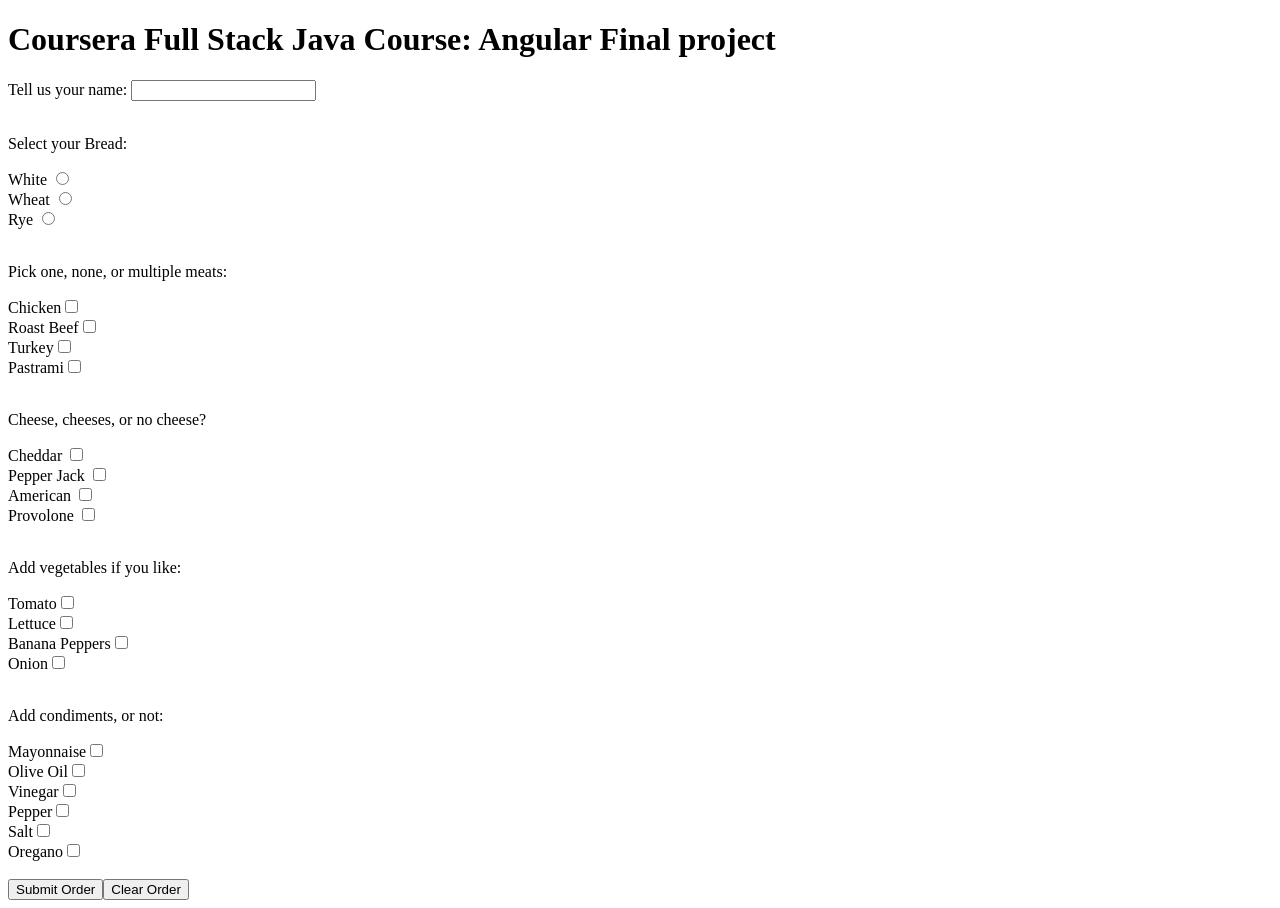
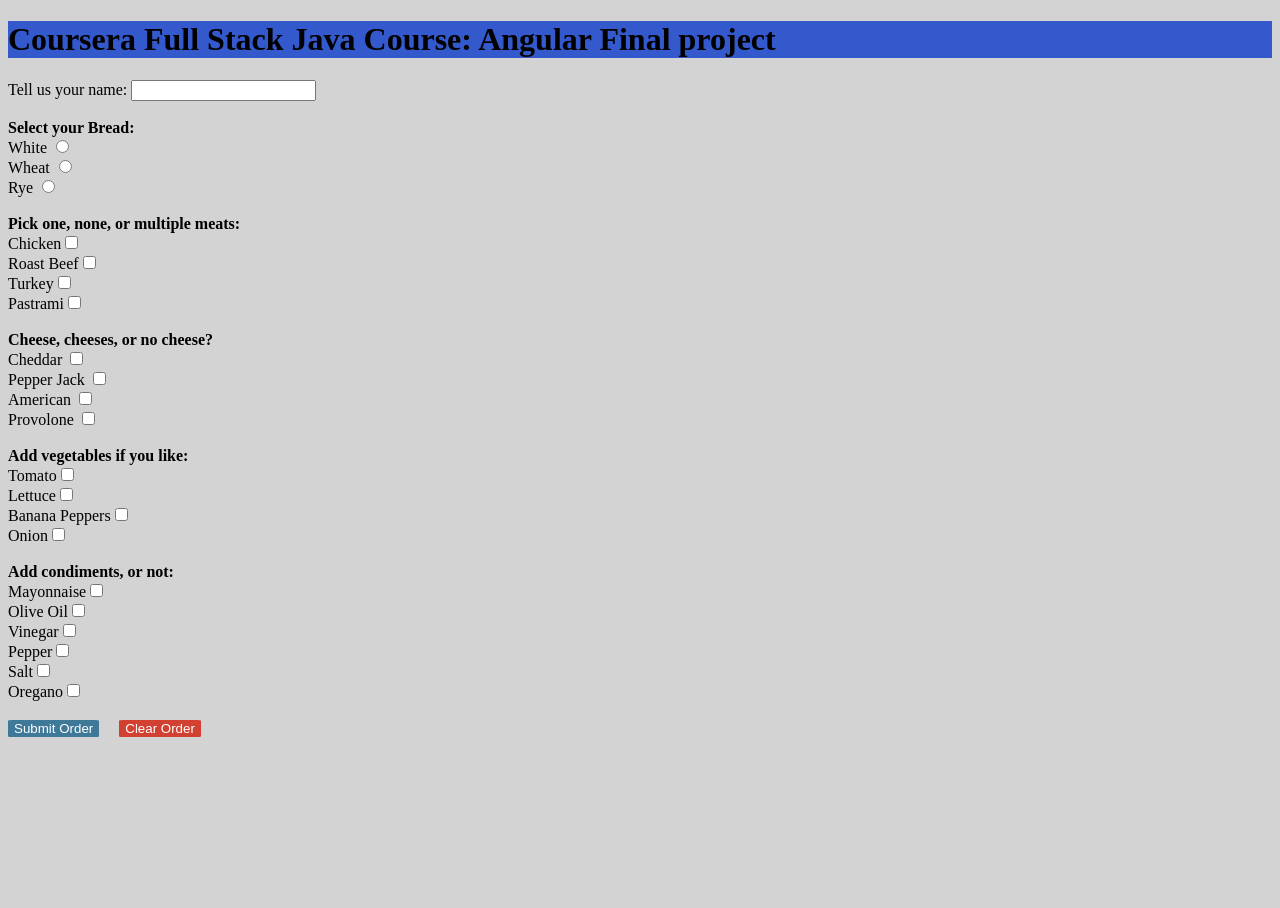
Before and after one commit to ColeKedz/Angular-Sandbox, an Angular app in the folder my-app/: page / in a window 1280 px wide. After the commit the page ends 800 px from the top, so only its background shows below. Built offline with nearby package versions, Linux system fonts and the light colour scheme.

Commit message:
css and form validators added and working

```diff
--- a/my-app/src/app/app.component.html
+++ b/my-app/src/app/app.component.html
@@ -1,7 +1,8 @@
-<header><top-nav></top-nav></header>
-<main class="main">
-    <sandwich-maker></sandwich-maker>
 
-</main>
+    <header id="header" ><top-nav></top-nav></header>
+    <main class="main">
+        <sandwich-maker></sandwich-maker>
 
-<router-outlet></router-outlet>
+    </main>
+
+    <router-outlet></router-outlet>
--- a/my-app/src/app/app.component.scss
+++ b/my-app/src/app/app.component.scss
@@ -0,0 +1,3 @@
+#header{
+    background-color: #3359ccff;
+}
--- a/my-app/src/app/sandwich-maker/sandwhich-display/sandwhich-display.component.css
+++ b/my-app/src/app/sandwich-maker/sandwhich-display/sandwhich-display.component.css
@@ -0,0 +1,3 @@
+p{
+    margin: 5px;
+}
--- a/my-app/src/app/sandwich-maker/sandwhich-display/sandwhich-display.component.html
+++ b/my-app/src/app/sandwich-maker/sandwhich-display/sandwhich-display.component.html
@@ -1,5 +1,5 @@
-<p>Thank you for your order {{this.order.name}}! <br>
-    You ordered a sandwhich with:</p>
+<b>Thank you for your order {{this.order.name}}! <br>
+    You ordered a sandwhich with:</b>
 <p>{{this.order.breads}} bread</p>
 
 <div *ngFor="let meat of this.order.meats">
@@ -7,7 +7,7 @@
 </div>
 
 <div *ngFor="let cheese of this.order.cheeses">
-    <p>{{cheese}}</p>
+    <p>{{cheese}} cheese</p>
 </div>
 
 <div *ngFor="let veg of this.order.vegetables">
--- a/my-app/src/app/sandwich-maker/sandwich-maker.component.css
+++ b/my-app/src/app/sandwich-maker/sandwich-maker.component.css
@@ -4,11 +4,31 @@
     grid-template-rows: max-content;
 }
 
-#order-form{
+.error{
+    font-size: 8;
+    color: red;
+}
 
+input.ng-invalid.ng-touched{
+    border-color: red;
+}
+
+.submitBtn{
+    background-color: #3e7999;
+    color: white;
+    border: none;
+    border-radius: 5%;
+    margin-right: 20px;
+}
+
+.clearBtn{
+    background-color: #d14030ff;
+    color: white;
+    border: none;
+    border-radius: 5%;
 
 }
 
-#sandwhich-display{
-
+.option-description{
+    margin-bottom: 5px;
 }
--- a/my-app/src/app/sandwich-maker/sandwich-maker.component.html
+++ b/my-app/src/app/sandwich-maker/sandwich-maker.component.html
@@ -3,19 +3,23 @@
 
         <div>
             <label for="name">Tell us your name: </label>
-            <input id="name" type="text" formControlName="name" required="true">
+            <input id="name" type="text" formControlName="name" required>
+            <div *ngIf="orderSubmitted && this.orderForm.get('name')?.valid ==false" class="error">Name is required
+            </div>
         </div>
 
         <br>
 
-        <p>Select your Bread:</p>
+
+        <b class="option-description">Select your Bread:</b>
         <div *ngFor=" let bread of data2.breads;">
             <label for="{{bread}}"> {{bread}} </label>
             <input id="{{bread}}" name="breads" type="radio" value="{{bread}}" formControlName="breads" required="true">
         </div>
+        <div *ngIf="orderSubmitted && this.orderForm.get('breads')?.valid ==false" class="error">Bread is required</div>
         <br>
 
-        <p>Pick one, none, or multiple meats:</p>
+        <b class="option-description">Pick one, none, or multiple meats:</b>
         <div *ngFor="let meat of this.data2.meats">
             <label for="{{meat}}">{{meat}}</label>
             <input id='{{meat}}' type="checkbox" name="meats" value="{{meat}}" formArrayName="meats"
@@ -23,24 +27,24 @@
         </div>
         <br>
 
-        <p>Cheese, cheeses, or no cheese?</p>
+        <b class="option-description">Cheese, cheeses, or no cheese?</b>
         <div formArrayName="cheeses">
             <div *ngFor=" let cheese of this.data2.cheeses;">
-                <label for="cheese"> {{cheese}} </label>
+                <label for="{{cheese}}"> {{cheese}} </label>
                 <input id="{{cheese}}" name="cheeses" type="checkbox" value={{cheese}}
                     (change)="handleSelections($event)">
             </div>
         </div>
         <br>
 
-        <p>Add vegetables if you like:</p>
+        <b class="option-description">Add vegetables if you like:</b>
         <div *ngFor="let veg of this.data2.vegetables">
             <label for="{{veg}}">{{veg}}</label>
             <input id='{{veg}}' type="checkbox" name="vegetables" value={{veg}} (change)="handleSelections($event)">
         </div>
         <br>
 
-        <p>Add condiments, or not:</p>
+        <b class="option-description">Add condiments, or not:</b>
         <div *ngFor="let condiment of this.data2.condiments">
             <label for="{{condiment}}">{{condiment}}</label>
             <input id='{{condiment}}' type="checkbox" name="condiments" value={{condiment}}
@@ -48,12 +52,12 @@
         </div>
         <br>
 
-        <button type="submit" (click)="this.createOrder()">Submit Order</button>
-        <button type="reset" (click)="this.clearOrder()" > Clear Order</button>
+        <button class="submitBtn" type="submit" (click)="this.createOrder()">Submit Order</button>
+        <button class="clearBtn" type="reset" (click)="this.clearOrder()"> Clear Order</button>
 
     </form>
 
-    <div id="sandwich-display" *ngIf="orderSubmitted == true">
+    <div id="sandwich-display" *ngIf="orderSubmitted && orderValid ">
         <app-sandwhich-display [order]="this.orderMade"></app-sandwhich-display>
     </div>
 </div>
--- a/my-app/src/app/sandwich-maker/sandwich-maker.component.ts
+++ b/my-app/src/app/sandwich-maker/sandwich-maker.component.ts
@@ -24,16 +24,17 @@
   }
 
   @Output() orderMade: sandwichOrder = {
-    name : '',
+    name: '',
     breads: '',
     meats: [],
     cheeses: [],
     vegetables: [],
     condiments: []
 
-};
+  };
   orderForm: FormGroup;
   orderSubmitted: boolean = false;
+  orderValid: boolean = false;
 
   // create form with formbuilder and designate form arrays and controlls.
   // FormArrays will handle multiple selections with check boxes
@@ -46,6 +47,7 @@
       cheeses: new FormArray([]),
       condiments: new FormArray([])
     })
+
 
   }
 
@@ -83,6 +85,13 @@
       condiments: [],
     }
 
+    if (this.orderForm.get('breads')?.valid == false || this.orderForm.get('name')?.valid == false
+    ) {
+      this.orderSubmitted = true;
+      this.orderValid = false;
+      return
+    }
+
     sandwichOrder.name = this.orderForm.get('name')?.value;
     sandwichOrder.breads = this.orderForm.get('breads')?.value;
     sandwichOrder.meats = this.orderForm.get('meats')?.value;
@@ -93,10 +102,12 @@
     this.orderMade = sandwichOrder;
 
     this.orderSubmitted = true;
+    this.orderValid = true;
+
 
   }
 
-  protected clearOrder(){
+  protected clearOrder() {
     this.orderSubmitted = false;
   }
 
--- a/my-app/src/assets/interfaces.ts
+++ b/my-app/src/assets/interfaces.ts
@@ -1,4 +1,4 @@
-export interface SandwhichOrder {
+export interface sandwichOrder {
     name?: '';
     breads?: '';
     meats?: [];
--- a/my-app/src/index.html
+++ b/my-app/src/index.html
@@ -7,7 +7,7 @@
   <meta name="viewport" content="width=device-width, initial-scale=1">
   <link rel="icon" type="image/x-icon" href="favicon.ico">
 </head>
-<body>
+<body id="whole">
   <app-root></app-root>
 </body>
 </html>
--- a/my-app/src/styles.scss
+++ b/my-app/src/styles.scss
@@ -1 +1,4 @@
 /* You can add global styles to this file, and also import other style files */
+#whole{
+    background-color: lightgray;
+}
```
Also changed, not shown: my-app/src/app/top-nav/top-nav.component.html (line endings or trailing spaces).
